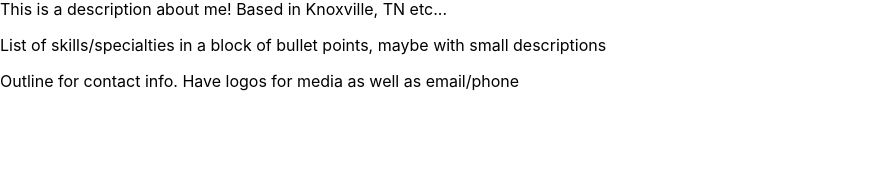
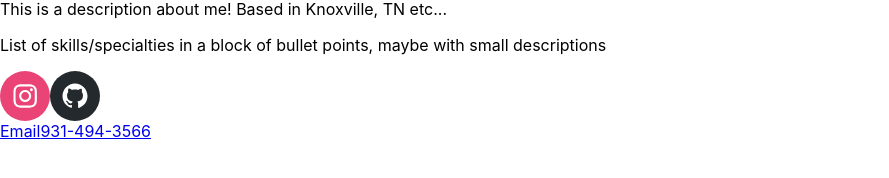
Before and after one commit to andlrutt/Andrew-s-Portfolio, a React (Create React App) app in the folder andrew-s-portfolio/: page / in a window 1280 px wide. Shown: the part 512-690 px from the top of the page, without its empty margins (0-889 px from the left). Built offline with nearby package versions, Linux system fonts and the light colour scheme.

Commit message:
Added outline for contact info

```diff
--- a/andrew-s-portfolio/src/Contact.js
+++ b/andrew-s-portfolio/src/Contact.js
@@ -1,9 +1,19 @@
 import React from 'react';
+import  ReactDOM  from  'react-dom';
+import {SocialIcon} from 'react-social-icons';
+
 
 function Contact() {
     return (
         <div className="contact">
-            <p>Outline for contact info. Have logos for media as well as email/phone</p>
+            <div className="social-icons">
+                <SocialIcon url="https://www.instagram.com/" />
+                <SocialIcon url="https://github.com/" />
+            </div>
+            <div className="contact-info">
+                <a href ="mailto:andrewlorutter@gmail.com">Email</a>
+                <a href="tel:931-494-3566">931-494-3566</a>
+            </div>
         </div>
     );
 }
```
